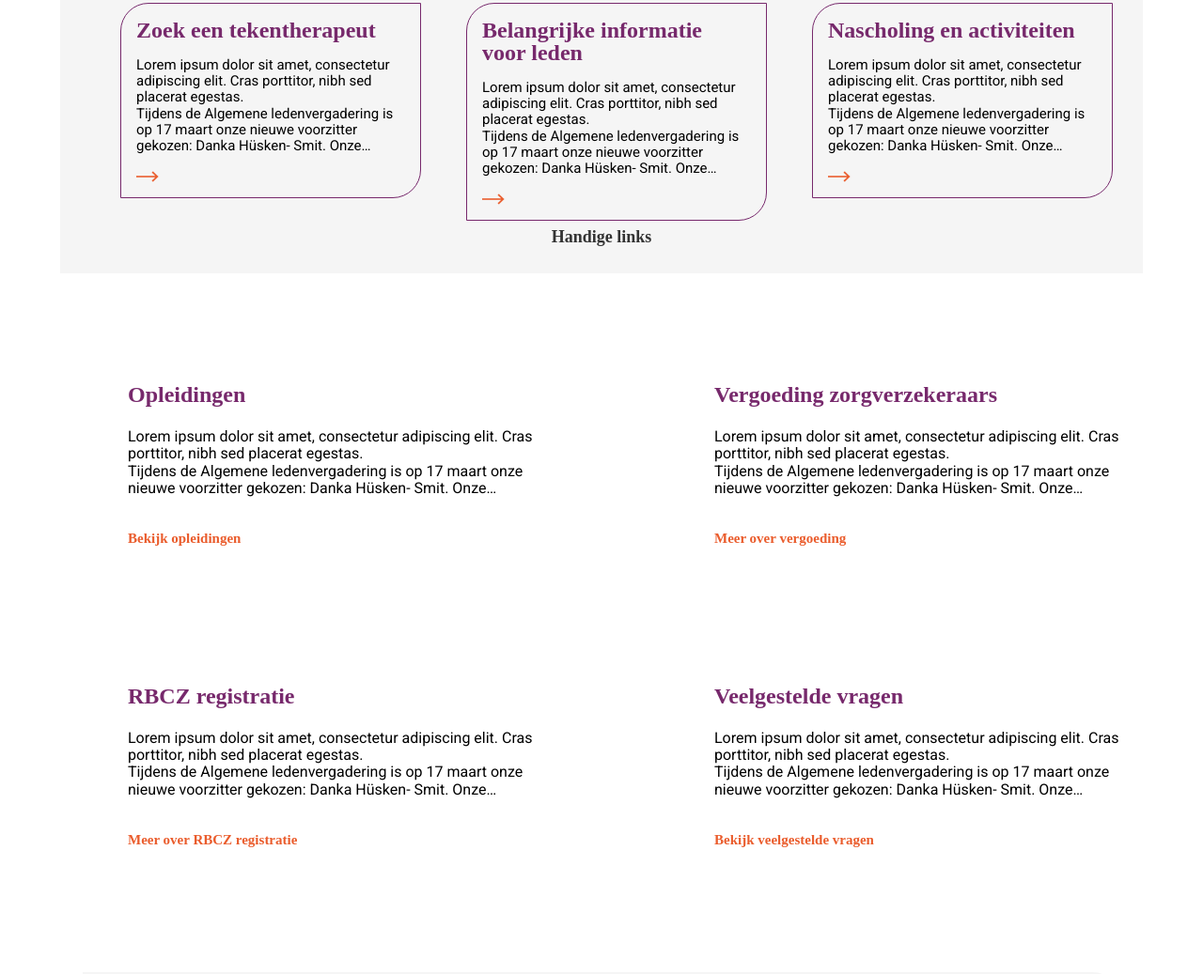
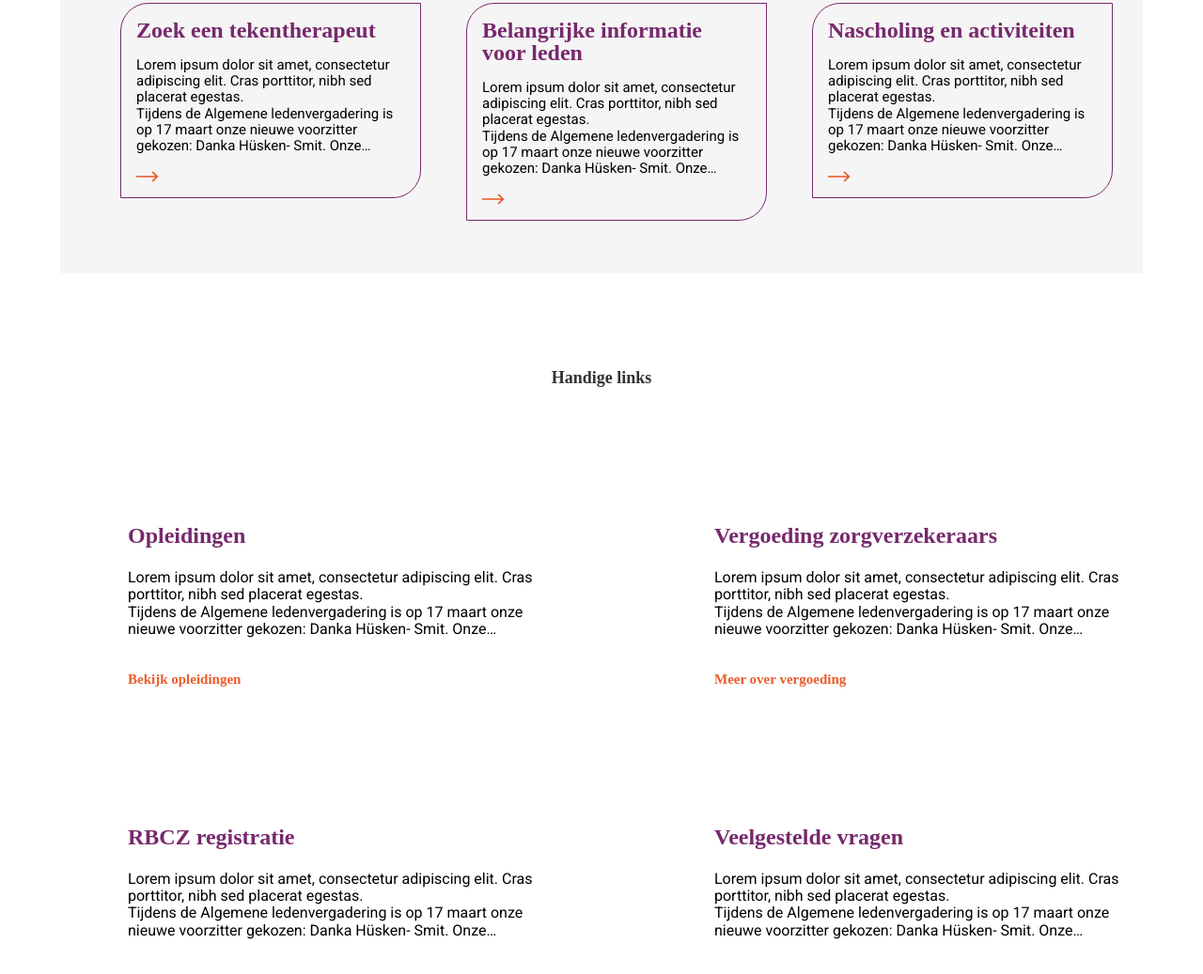
Before and after one commit to Judith86/Tekentaal, a plain HTML site: page blokkentaalTekentaal/index.html in a window 1280 px wide. Shown: the part 916-1953 px from the top of the page at 94% size. Drawn offline with nearby package versions, Linux system fonts and the light colour scheme; files that its build step writes are made by us from their sources.

Commit message:
Add files via upload

```diff
--- a/blokkentaalTekentaal/scss/base/_typography.scss
+++ b/blokkentaalTekentaal/scss/base/_typography.scss
@@ -100,7 +100,6 @@ h6{
     font-stretch: normal;
     line-height: 1.67;
     letter-spacing: normal;
-    margin-top: -150px;
     text-align: center;
     color: #333333;
 }
```
